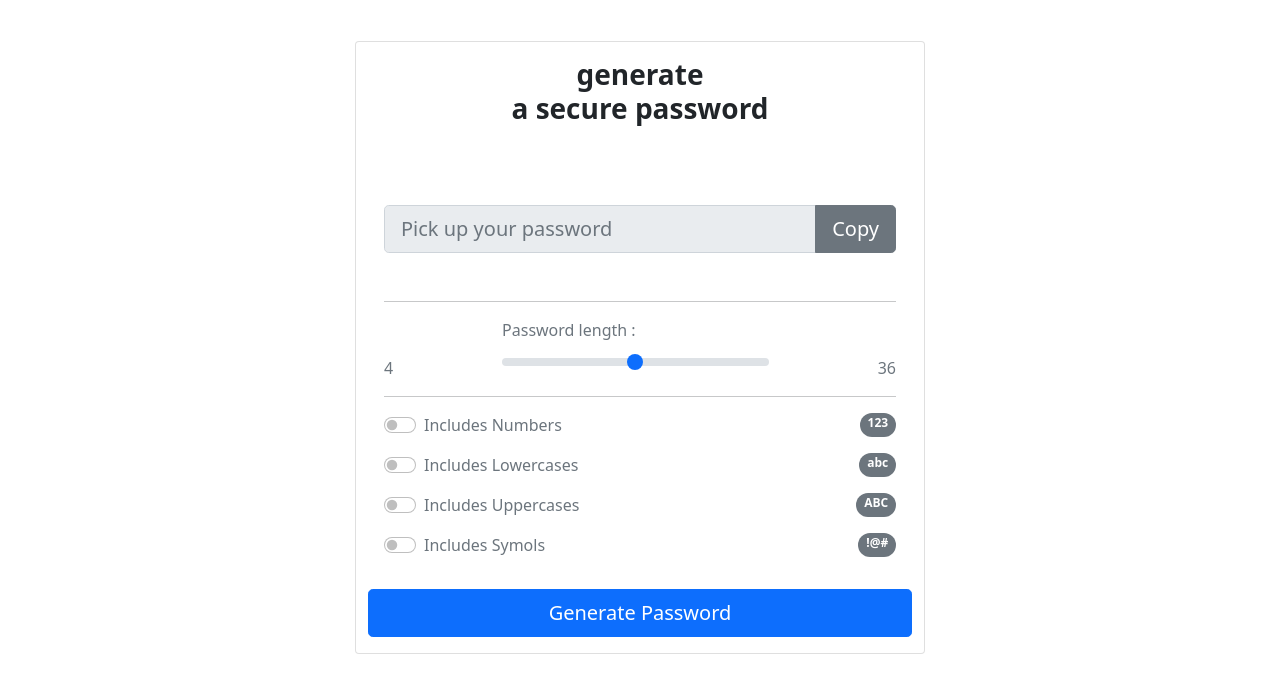
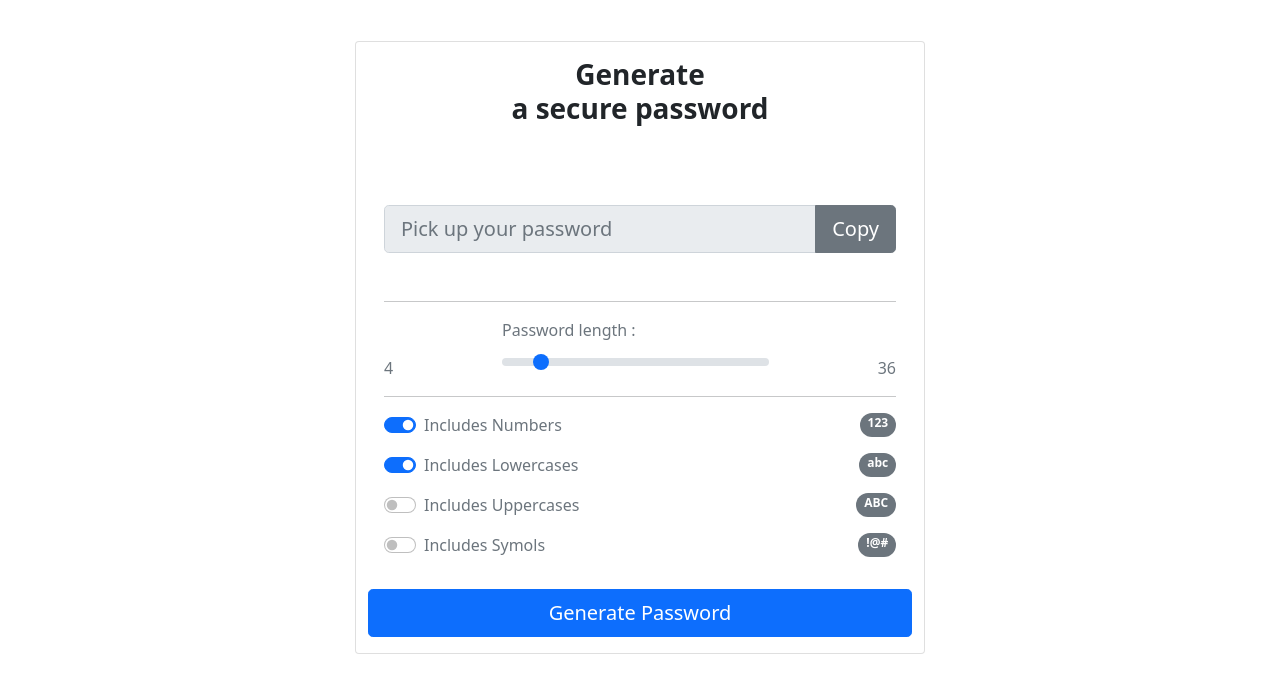
Before and after one commit to tmicka23/password-generator, a website with bundled scripts: page index.html in a window 1280 px wide. Shown: the part 63-756 px from the top of the page. Built offline with nearby package versions, Linux system fonts and the light colour scheme.

Commit message:
add default values

```diff
--- a/index.html
+++ b/index.html
@@ -20,7 +20,7 @@
 				<div class="card offset-sm-2 col-sm-8 offset-md-3 col-md-6">
 					<h3 class="text-center my-3">
 						<strong>
-							generate <br />
+							Generate <br />
 							a secure password
 						</strong>
 					</h3>
@@ -56,21 +56,29 @@
 								<label for="passwd-length" class="form-label text-muted"
 									>Password length : <span id="passwd-length-display"></span
 								></label>
-								<input type="range" class="form-range" id="passwd-length" min="4" max="36" step="1" />
+								<input
+									type="range"
+									class="form-range"
+									id="passwd-length"
+									min="4"
+									max="36"
+									step="1"
+									value="8"
+								/>
 							</div>
 							<span class="text-muted">36</span>
 						</div>
 						<hr />
 
 						<div class="form-check form-switch my-3">
-							<input class="form-check-input" type="checkbox" id="withNumbers" />
+							<input class="form-check-input" type="checkbox" id="withNumbers" checked="true" />
 							<label class="form-check-label w-100 d-flex justify-content-between" for="withNumbers"
 								><span class="text-muted">Includes Numbers</span>
 								<span class="badge bg-secondary rounded-pill">123</span>
 							</label>
 						</div>
 						<div class="form-check form-switch my-3">
-							<input class="form-check-input" type="checkbox" id="withLowers" />
+							<input class="form-check-input" type="checkbox" id="withLowers" checked="true" />
 							<label class="form-check-label w-100 d-flex justify-content-between" for="withLowers"
 								><span class="text-muted">Includes Lowercases</span>
 								<span class="badge bg-secondary rounded-pill">abc</span>
--- a/index.js
+++ b/index.js
@@ -1,12 +1,13 @@
 import Clipboard from "clipboard"
 import { Tooltip } from "bootstrap/dist/js/bootstrap"
 
-function generatePassword(length, int = true, down = false, up = false, spec = false) {
+function generatePassword(length = 8, int = true, down = true, up = false, spec = false) {
 	let result = ""
 	const maj = "ABCDEFGHIJKLMNOPQRSTUVWXYZ"
 	const min = "abcdefghijklmnopqrstuvwxyz"
 	const num = "0123456789"
 	const specials = "%$*=#&-_+~^@£€µ!?:/'([)]}|`"
+	length = parseInt(length)
 	let characters = ""
 	if (int) characters += num
 	if (down) characters += min
@@ -20,7 +21,6 @@ function generatePassword(length, int = true, down = false, up = false, spec = f
 }
 
 const result = document.getElementById("result-input")
-const copyButton = document.getElementById("pick-button")
 const displayLength = document.getElementById("passwd-length-display")
 const passwordLength = document.getElementById("passwd-length")
 
```
Also changed, not shown: dist/index.html, 3 other files.
